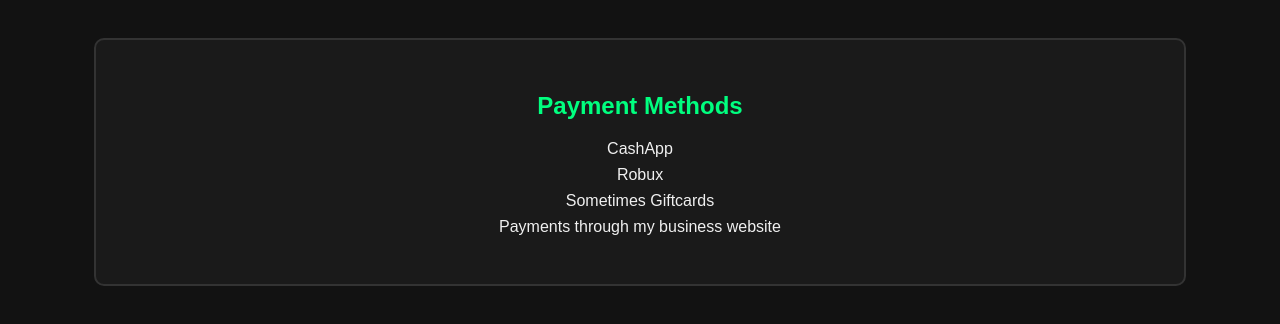
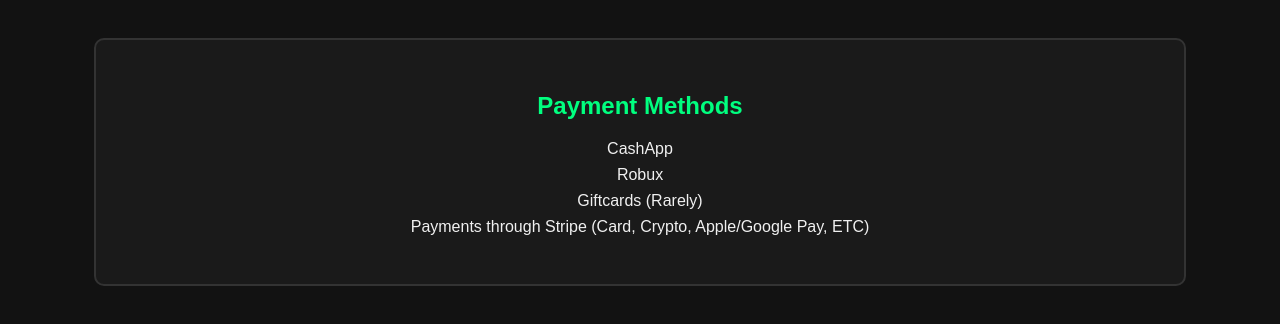
Before and after one commit to SirZyxx/Portfolio, a plain HTML site: page index.html in a window 1280 px wide. Shown: the part 2965-3289 px from the top of the page. Drawn offline with nearby package versions, Linux system fonts and the light colour scheme.

Commit message:
Update index.html

```diff
--- a/index.html
+++ b/index.html
@@ -139,8 +139,8 @@
             <ul>
                 <li>CashApp</li>
                 <li>Robux</li>
-                <li>Sometimes Giftcards</li>
-                <li>Payments through my business website</li>
+                <li>Giftcards (Rarely)</li>
+                <li>Payments through Stripe (Card, Crypto, Apple/Google Pay, ETC)</li>
             </ul>
         </div>
     </section>
```
